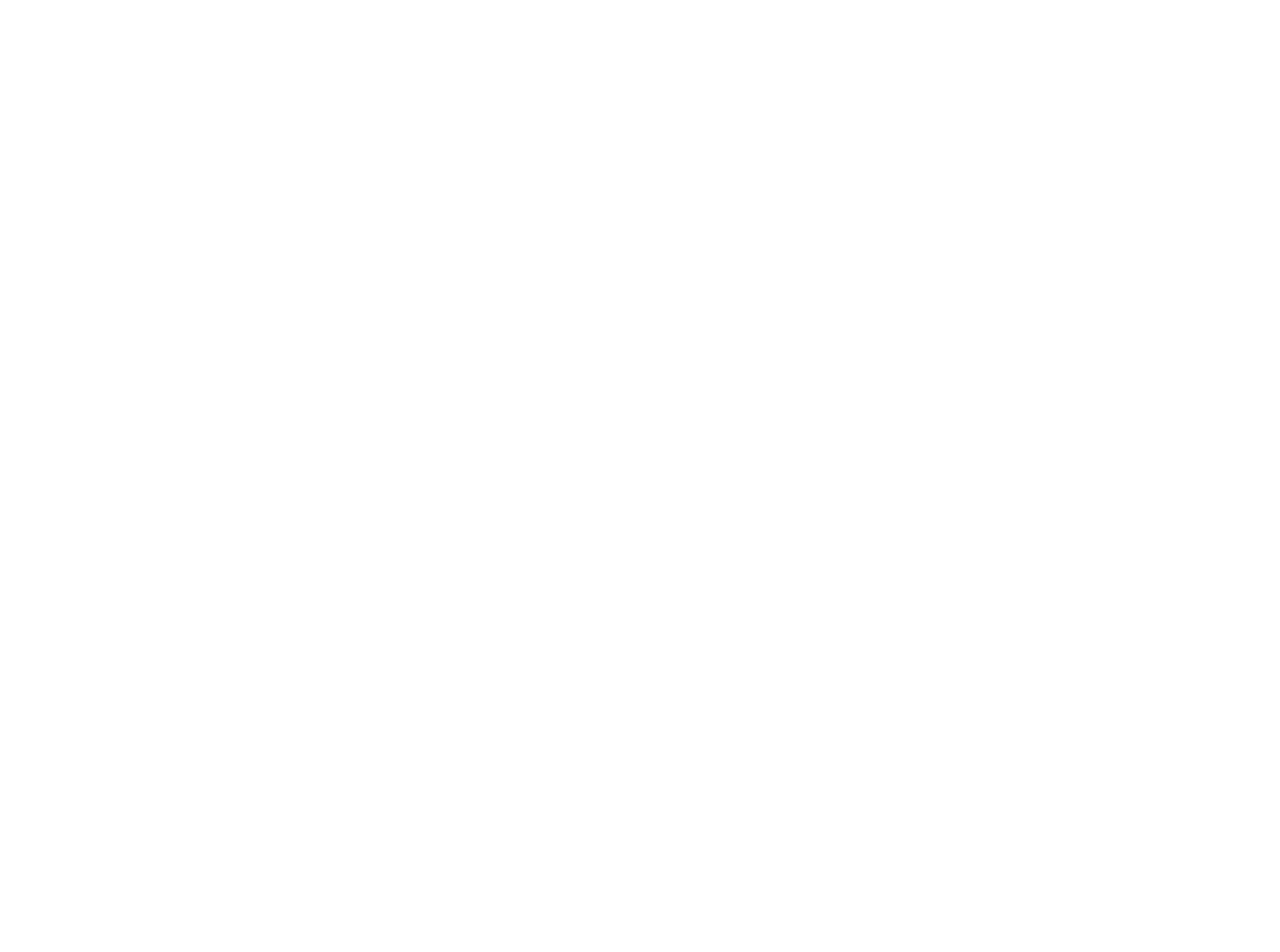
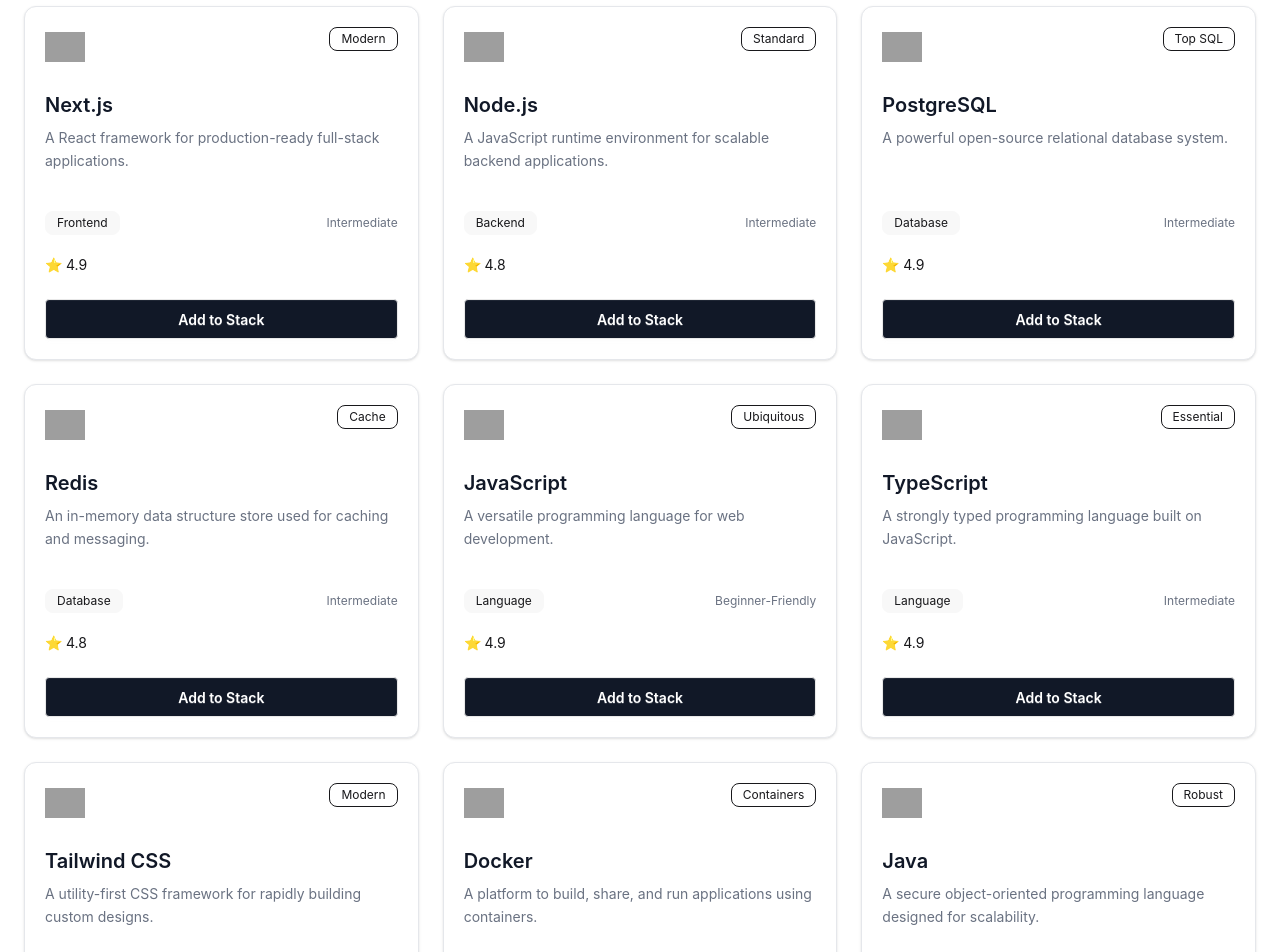
Before and after one commit to ahmedjubayertamim/B14_A05_DevStack, a React (Vite) app: page / in a window 1280 px wide. Shown: the part 1120-2072 px from the top of the page. Before the commit the page ends 800 px from the top, so only its background shows below. Built offline with nearby package versions, Linux system fonts and the light colour scheme; grey boxes are pictures that could not be loaded.

Commit message:
Add TechCard

```diff
--- /dev/null
+++ b/public/data.json
@@ -0,0 +1,122 @@
+[
+  {
+    "id": "react",
+    "name": "React",
+    "category": "Frontend",
+    "description": "A declarative JavaScript library for building modern user interfaces.",
+    "icon": "https://icon.icepanel.io/Technology/svg/React.svg",
+    "rating": 4.9,
+    "difficulty": "Beginner-Friendly",
+    "badge": "Popular"
+  },
+  {
+    "id": "vue",
+    "name": "Vue.js",
+    "category": "Frontend",
+    "description": "An approachable and versatile framework for building web interfaces.",
+    "icon": "https://icon.icepanel.io/Technology/svg/Vue.js.svg",
+    "rating": 4.8,
+    "difficulty": "Beginner-Friendly",
+    "badge": "Versatile"
+  },
+  {
+    "id": "svelte",
+    "name": "Svelte",
+    "category": "Frontend",
+    "description": "A modern frontend framework with compile-time optimization.",
+    "icon": "https://icon.icepanel.io/Technology/svg/Svelte.svg",
+    "rating": 4.8,
+    "difficulty": "Intermediate",
+    "badge": "Fast"
+  },
+  {
+    "id": "nextjs",
+    "name": "Next.js",
+    "category": "Frontend",
+    "description": "A React framework for production-ready full-stack applications.",
+    "icon": "https://icon.icepanel.io/Technology/svg/Next.js.svg",
+    "rating": 4.9,
+    "difficulty": "Intermediate",
+    "badge": "Modern"
+  },
+  {
+    "id": "nodejs",
+    "name": "Node.js",
+    "category": "Backend",
+    "description": "A JavaScript runtime environment for scalable backend applications.",
+    "icon": "https://icon.icepanel.io/Technology/svg/Node.js.svg",
+    "rating": 4.8,
+    "difficulty": "Intermediate",
+    "badge": "Standard"
+  },
+  {
+    "id": "postgresql",
+    "name": "PostgreSQL",
+    "category": "Database",
+    "description": "A powerful open-source relational database system.",
+    "icon": "https://icon.icepanel.io/Technology/svg/PostgresSQL.svg",
+    "rating": 4.9,
+    "difficulty": "Intermediate",
+    "badge": "Top SQL"
+  },
+  {
+    "id": "redis",
+    "name": "Redis",
+    "category": "Database",
+    "description": "An in-memory data structure store used for caching and messaging.",
+    "icon": "https://icon.icepanel.io/Technology/svg/Redis.svg",
+    "rating": 4.8,
+    "difficulty": "Intermediate",
+    "badge": "Cache"
+  },
+  {
+    "id": "javascript",
+    "name": "JavaScript",
+    "category": "Language",
+    "description": "A versatile programming language for web development.",
+    "icon": "https://icon.icepanel.io/Technology/svg/JavaScript.svg",
+    "rating": 4.9,
+    "difficulty": "Beginner-Friendly",
+    "badge": "Ubiquitous"
+  },
+  {
+    "id": "typescript",
+    "name": "TypeScript",
+    "category": "Language",
+    "description": "A strongly typed programming language built on JavaScript.",
+    "icon": "https://icon.icepanel.io/Technology/svg/TypeScript.svg",
+    "rating": 4.9,
+    "difficulty": "Intermediate",
+    "badge": "Essential"
+  },
+  {
+    "id": "tailwind",
+    "name": "Tailwind CSS",
+    "category": "Styling",
+    "description": "A utility-first CSS framework for rapidly building custom designs.",
+    "icon": "https://icon.icepanel.io/Technology/svg/Tailwind-CSS.svg",
+    "rating": 4.9,
+    "difficulty": "Beginner-Friendly",
+    "badge": "Modern"
+  },
+  {
+    "id": "docker",
+    "name": "Docker",
+    "category": "DevOps",
+    "description": "A platform to build, share, and run applications using containers.",
+    "icon": "https://icon.icepanel.io/Technology/svg/Docker.svg",
+    "rating": 4.9,
+    "difficulty": "Intermediate",
+    "badge": "Containers"
+  },
+  {
+    "id": "java",
+    "name": "Java",
+    "category": "Language",
+    "description": "A secure object-oriented programming language designed for scalability.",
+    "icon": "https://icon.icepanel.io/Technology/svg/Java.svg",
+    "rating": 4.6,
+    "difficulty": "Intermediate",
+    "badge": "Robust"
+  }
+]
--- a/src/App.tsx
+++ b/src/App.tsx
@@ -1,8 +1,75 @@
+import {useEffect,useState} from "react";
+
+import type {Technology} from "./types/technology";
+
 import Navbar from "./components/Navbar";
 import Hero from "./components/Hero";
+import TechList from "./components/TechList";
 
 
 function App(){
+
+
+const [technologies,setTechnologies]
+=
+useState<Technology[]>([]);
+
+
+const [stack,setStack]
+=
+useState<Technology[]>([]);
+
+
+const [loading,setLoading]
+=
+useState(true);
+
+
+
+useEffect(()=>{
+
+
+const loadData = async()=>{
+
+
+try{
+
+const response =
+await fetch("/data.json");
+
+
+const data:Technology[] =
+await response.json();
+
+
+setTechnologies(data);
+
+
+}
+
+catch(error){
+
+console.log(error);
+
+}
+
+finally{
+
+setLoading(false);
+
+}
+
+
+};
+
+
+loadData();
+
+
+},[]);
+
+
+
 
 return(
 
@@ -12,7 +79,37 @@
 
 <Hero/>
 
+
+<section className="max-w-7xl mx-auto px-6 py-20">
+
+
+{
+loading ?
+
+<h2>
+Loading...
+</h2>
+
+:
+
+<TechList
+
+technologies={technologies}
+
+stack={stack}
+
+setStack={setStack}
+
+/>
+
+}
+
+
+</section>
+
+
 </>
+
 
 )
 
--- /dev/null
+++ b/src/components/TechCard.tsx
@@ -0,0 +1,244 @@
+import type { Technology } from "../types/technology";
+
+
+interface TechCardProps {
+
+    tech: Technology;
+
+    handleAddToStack: (tech: Technology) => void;
+
+    isAdded: boolean;
+
+}
+
+
+
+function TechCard({
+    tech,
+    handleAddToStack,
+    isAdded
+}: TechCardProps) {
+
+
+    return (
+
+        <div
+        className="
+        card
+        bg-white
+        border
+        border-gray-200
+        rounded-xl
+        shadow-sm
+        hover:shadow-md
+        transition
+        "
+        >
+
+
+            <div className="card-body p-5">
+
+
+
+                {/* Top Section */}
+
+                <div className="
+                flex
+                justify-between
+                items-start
+                ">
+
+
+                    {/* Icon */}
+
+                    <img
+                    src={tech.icon}
+                    alt={tech.name}
+                    className="
+                    w-10
+                    h-10
+                    object-contain
+                    "
+                    />
+
+
+
+                    {/* Badge */}
+
+                    <span
+                    className="
+                    badge
+                    badge-outline
+                    text-xs
+                    "
+                    >
+
+                    {tech.badge}
+
+                    </span>
+
+
+                </div>
+
+
+
+
+                {/* Name */}
+
+                <h2
+                className="
+                card-title
+                text-xl
+                mt-4
+                text-[#111827]
+                "
+                >
+
+                    {tech.name}
+
+                </h2>
+
+
+
+
+                {/* Description */}
+
+                <p
+                className="
+                text-sm
+                text-gray-500
+                leading-relaxed
+                min-h-[60px]
+                "
+                >
+
+                    {tech.description}
+
+                </p>
+
+
+
+
+                {/* Meta */}
+
+                <div
+                className="
+                flex
+                justify-between
+                items-center
+                mt-4
+                "
+                >
+
+
+                    <span
+                    className="
+                    badge
+                    badge-ghost
+                    text-xs
+                    "
+                    >
+
+                    {tech.category}
+
+                    </span>
+
+
+
+
+                    <span
+                    className="
+                    text-xs
+                    text-gray-500
+                    "
+                    >
+
+                    {tech.difficulty}
+
+                    </span>
+
+
+                </div>
+
+
+
+
+                {/* Rating */}
+
+                <div
+                className="
+                mt-3
+                text-sm
+                "
+                >
+
+                ⭐ {tech.rating}
+
+
+                </div>
+
+
+
+
+
+                {/* Button */}
+
+                <button
+
+                onClick={() => handleAddToStack(tech)}
+
+                disabled={isAdded}
+
+                className={`
+
+                btn
+                w-full
+                mt-4
+
+                ${
+                    isAdded
+
+                    ?
+
+                    "bg-gray-300 text-gray-600"
+
+                    :
+
+                    "bg-[#111827] text-white hover:bg-black"
+
+                }
+
+                `}
+
+                >
+
+
+                {
+                    isAdded
+
+                    ?
+
+                    "✓ Added to Stack"
+
+                    :
+
+                    "Add to Stack"
+
+                }
+
+
+                </button>
+
+
+
+            </div>
+
+
+        </div>
+
+    );
+
+}
+
+
+export default TechCard;
--- /dev/null
+++ b/src/components/TechList.tsx
@@ -0,0 +1,66 @@
+import TechCard from "./TechCard";
+import type { Technology } from "../types/technology";
+
+
+interface Props{
+
+technologies:Technology[];
+
+handleAddToStack:(tech:Technology)=>void;
+
+stack:Technology[];
+
+}
+
+
+
+function TechList({
+technologies,
+handleAddToStack,
+stack
+}:Props){
+
+
+return(
+
+<div className="
+grid
+grid-cols-1
+md:grid-cols-2
+lg:grid-cols-3
+gap-6
+">
+
+
+{
+technologies.map((tech)=>(
+
+<TechCard
+
+key={tech.id}
+
+tech={tech}
+
+handleAddToStack={handleAddToStack}
+
+isAdded={
+stack.some(
+(item)=>item.id===tech.id
+)
+}
+
+/>
+
+))
+
+}
+
+
+</div>
+
+)
+
+}
+
+
+export default TechList;
```
